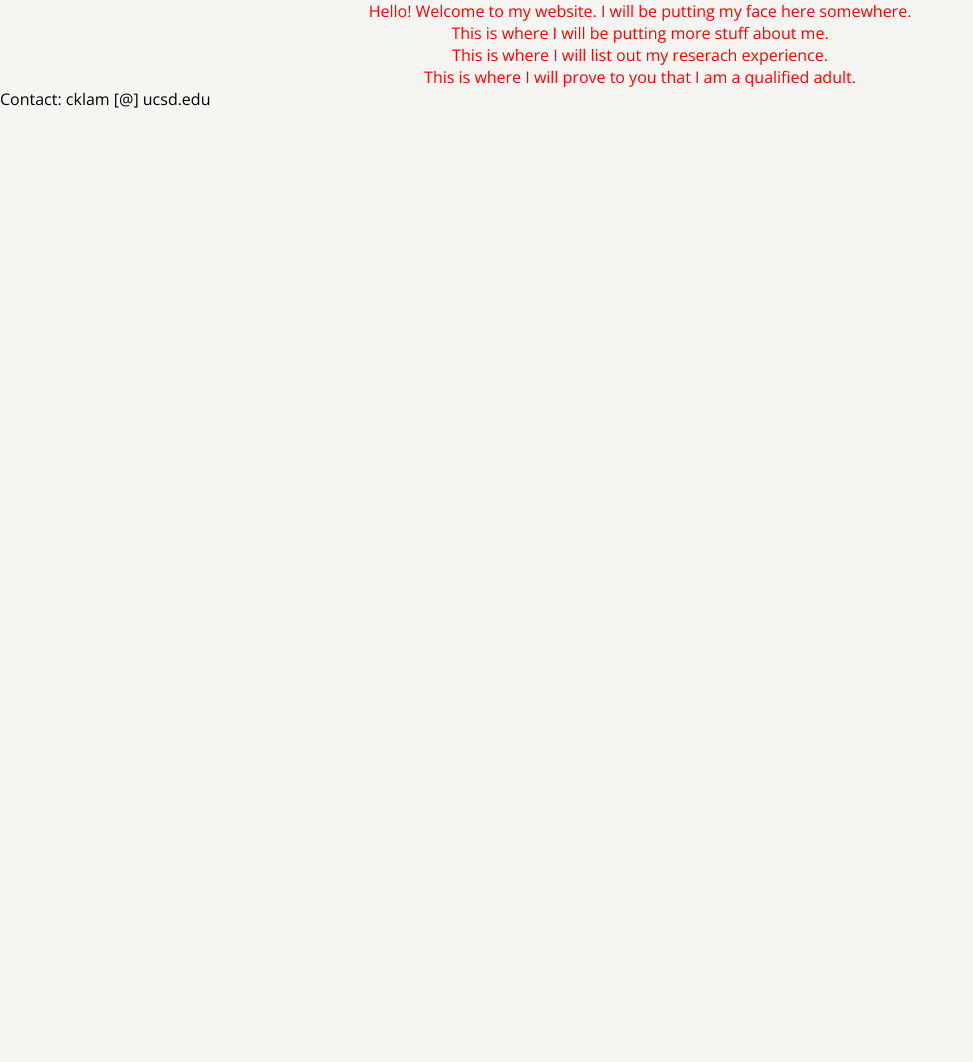
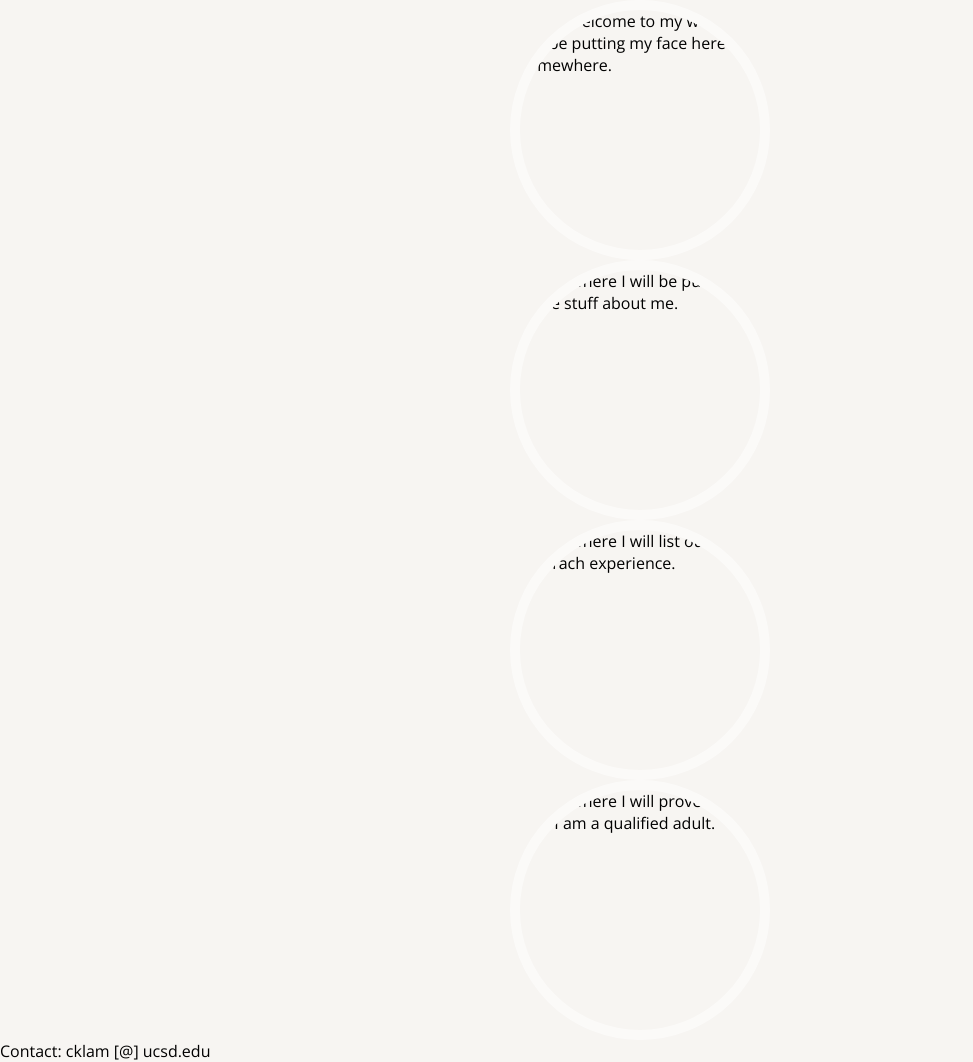
Before and after one commit to cindyprograms/cindyprograms.github.io, a plain HTML site: page index.html in a window 1280 px wide. Shown: the whole page, without its empty margins (0-973 px from the left). Before the commit the page ends 800 px from the top, so only its background shows below. Drawn offline with nearby package versions, Linux system fonts and the light colour scheme; a script that the page names is missing.

Commit message:
container

```diff
--- a/assets/style.css
+++ b/assets/style.css
@@ -18,8 +18,10 @@ clear: both;
 }
 
 .container {
-    width: 720px;
+    width: 240px;
+    height: 240px;
     margin: 0px auto;
-    text-align: center;
-    color: red;
+    border-radius: 50%;
+    overflow: hidden;
+    border: 10px solid rgba(255, 255, 255, 0.5);
 }
```
